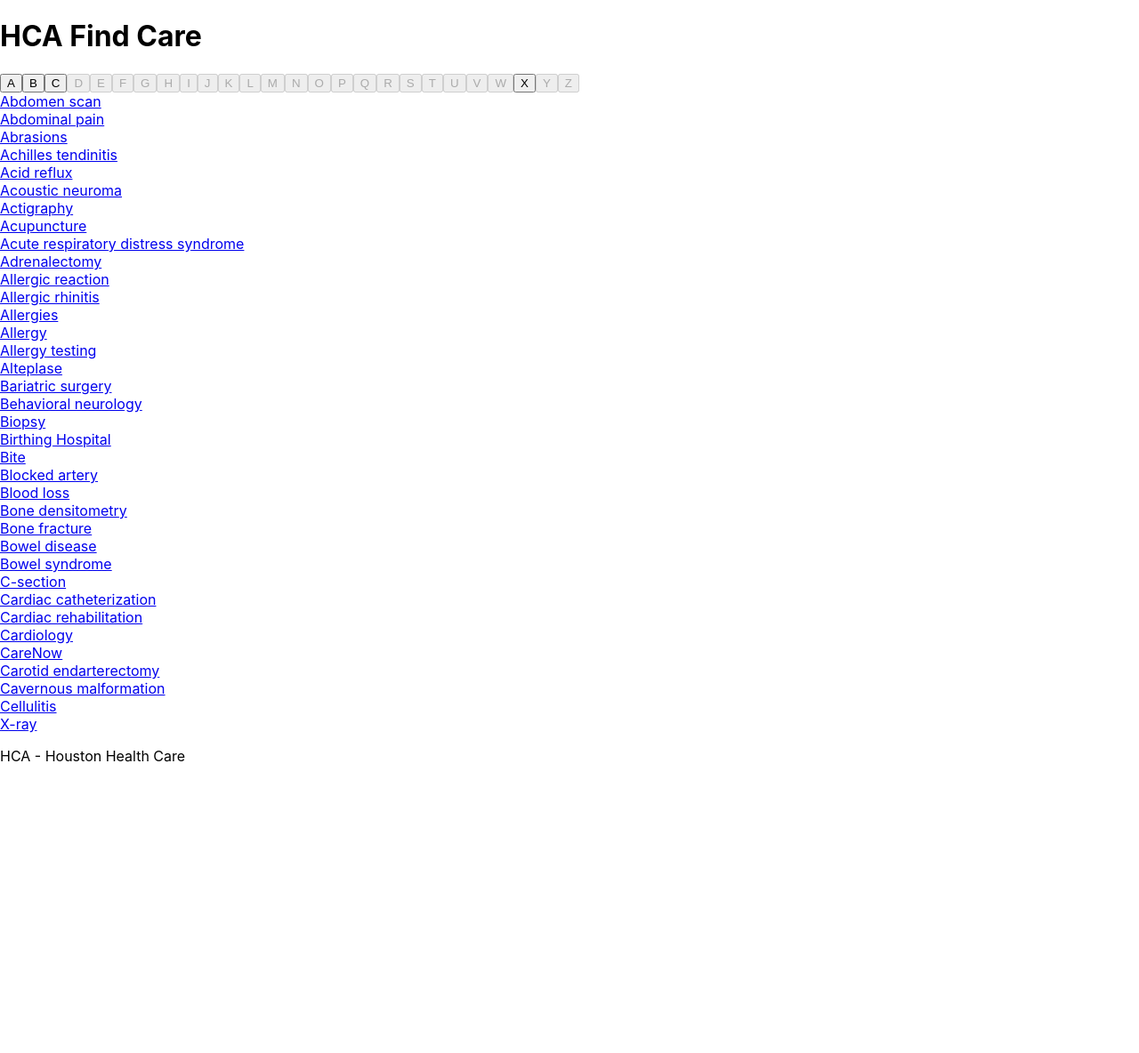
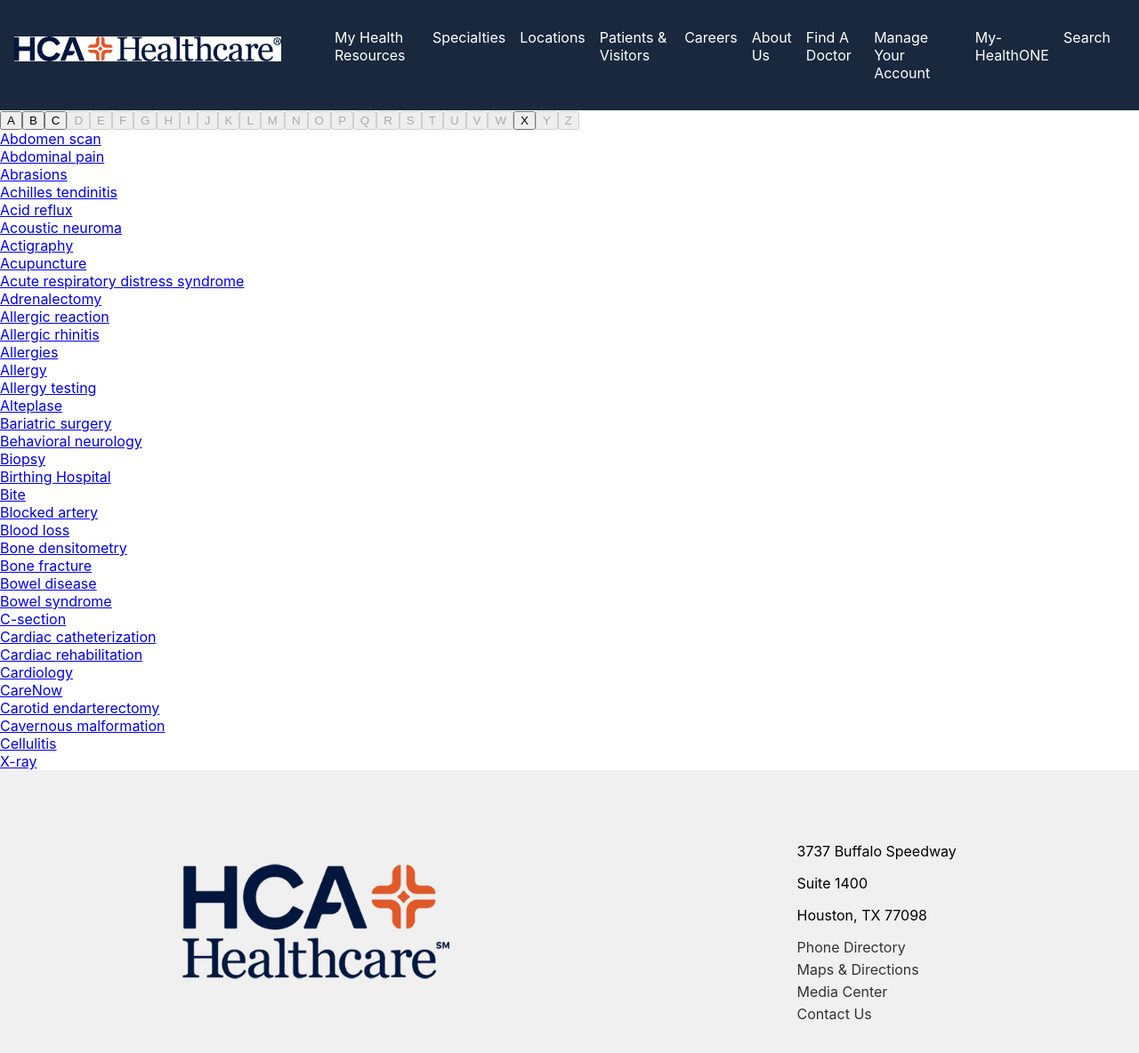
Before and after one commit to the-wolvorine/hca-find-care, a React (Create React App) app: page / in a window 1280 px wide. Shown: the top 1184 px of the page at 89% size. Before the commit the page ends 876 px from the top, so only its background shows below. Built offline with nearby package versions, Linux system fonts and the light colour scheme.

Commit message:
Updated Header and Footer Components.

```diff
--- a/src/Components/Footer/footer.component.js
+++ b/src/Components/Footer/footer.component.js
@@ -1,9 +1,25 @@
+import React from 'react';
+import Logo from "./HCA_Footer_Logo.png";
+import "./footer.css";
+
+
 const Footer = () => {
-    return(
-        <div>
-            <p>HCA - Houston Health Care</p>
-        </div>
-    );
-}
+  return (
+    <footer className="footer">
+      <div className="logo">
+        <img src={Logo} alt="HCA+ Houston Healthcare" />
+      </div>
+      <div className="contact">
+        <p>3737 Buffalo Speedway</p>
+        <p>Suite 1400</p>
+        <p>Houston, TX 77098</p>
+        <a href="#">Phone Directory</a>
+        <a href="#">Maps & Directions</a>
+        <a href="#">Media Center</a>
+        <a href="#">Contact Us</a>
+      </div>
+    </footer>
+  );
+};
 
 export default Footer;
--- /dev/null
+++ b/src/Components/Footer/footer.css
@@ -0,0 +1,37 @@
+.footer {
+    background-color: #f0f0f0; /* Adjust background color as needed */
+    padding: 20px;
+    display: flex;
+    justify-content: space-around;
+    align-items: center;
+  }
+
+  .logo {
+    text-align: center;
+  }
+
+  .logo img {
+    width: 150px; /* Adjust logo size as needed */
+    margin-bottom: 10px;
+  }
+
+  .contact {
+    text-align: left;
+  }
+
+  .contact a {
+    display: block;
+    margin-bottom: 5px;
+    text-decoration: none;
+    color: #333;
+  }
+
+  .social-media {
+    display: flex;
+    gap: 10px;
+  }
+
+  .social-media a {
+    color: #333;
+    font-size: 20px;
+  }
--- a/src/Components/Header/header.component.js
+++ b/src/Components/Header/header.component.js
@@ -1,9 +1,29 @@
+import React from 'react';
+import "./header.css";
+import Logo from "./HCA_Logo.png";
+
 const Header = () => {
     return (
-        <div>
-            <h1>HCA Find Care</h1>
-        </div>
+        <header className="header">
+            <div className="logo">
+                <img src={Logo} alt="HCA+ Houston Healthcare" />
+            </div>
+            <nav className="nav">
+                <ul className="nav-links">
+                    <li><a href="#">My Health Resources</a></li>
+                    <li><a href="#">Specialties</a></li>
+                    <li><a href="#">Locations</a></li>
+                    <li><a href="#">Patients & Visitors</a></li>
+                    <li><a href="#">Careers</a></li>
+                    <li><a href="#">About Us</a></li>
+                    <li><a href="#">Find A Doctor</a></li>
+                    <li><a href="#">Manage Your Account</a></li>
+                    <li><a href="#">My-HealthONE</a></li>
+                    <li><a href="#">Search</a></li>
+                </ul>
+            </nav>
+        </header>
     );
-}
+};
 
 export default Header;
--- /dev/null
+++ b/src/Components/Header/header.css
@@ -0,0 +1,31 @@
+.header {
+    background-color: #19283d;
+    color: white;
+    padding: 1rem;
+    display: flex;
+    justify-content: space-between;
+    align-items: center;
+}
+
+.logo img {
+    width: 300px;
+    padding-right: 20px;
+}
+
+.nav {
+    display: flex;
+}
+
+.nav-links {
+    display: flex;
+    list-style: none;
+}
+
+.nav-links li {
+    margin-right: 1rem;
+}
+
+.nav-links a {
+    color: white;
+    text-decoration: none;
+}
```
Also changed, not shown: src/Components/Footer/HCA_Footer_Logo.png (added), src/Components/Header/HCA_Logo.png (added).
